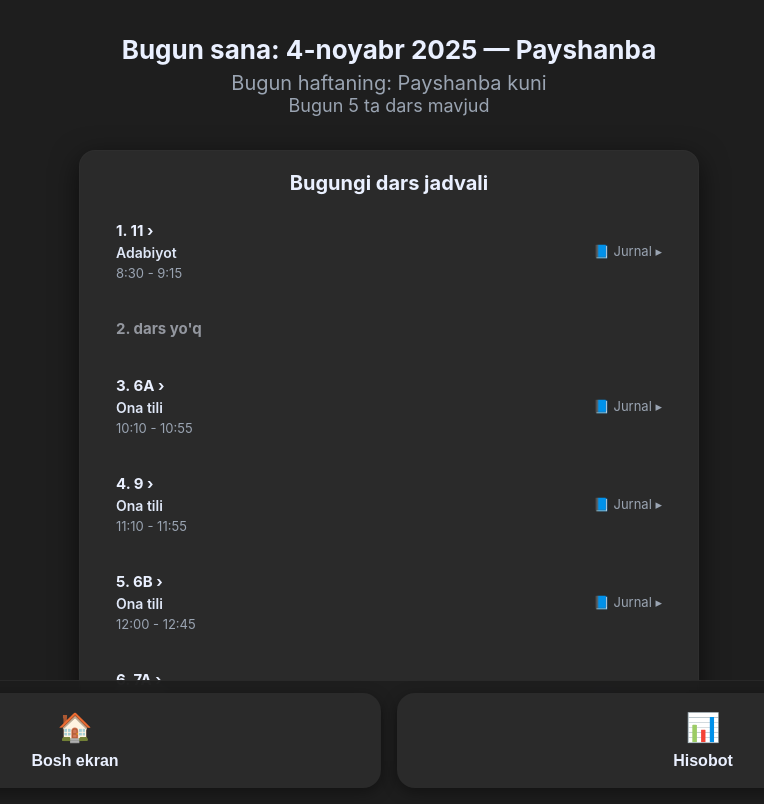
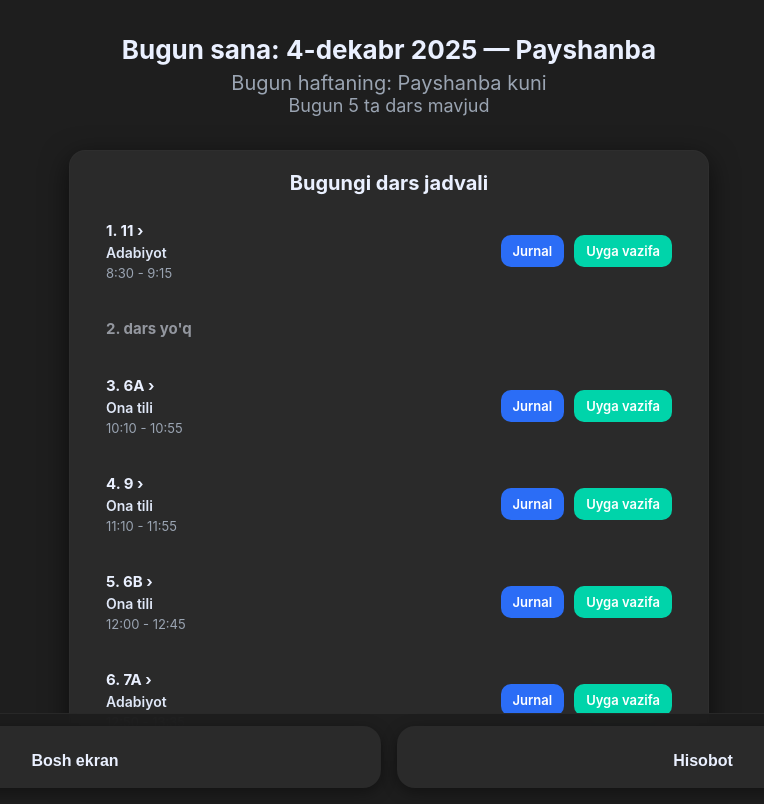
Before and after one commit to shoxan2050/emaktabrepo, a plain HTML site: page index.html in a window 1280 px wide. Shown: the whole page, without its empty margins (251-1015 px from the left). Drawn offline with Linux system fonts and the light colour scheme.

Commit message:
Enhance styles and functionality in index.html
Updated CSS variables and styles for layout adjustments. Modified button styles and added functionality for homework links.

```diff
--- a/index.html
+++ b/index.html
@@ -5,9 +5,9 @@
 <meta name="viewport" content="width=device-width,initial-scale=1">
 <title>Dars jadvali — E-Maktab</title>
 <style>
-  :root{--bg:#1e1e1e;--card:#2a2a2a;--card-hover:#333;--text:#eaf0ff;--muted:#9aa4b2;--accent:#2b6df6;}
+  :root{--bg:#1e1e1e;--card:#2a2a2a;--card-hover:#333;--text:#eaf0ff;--muted:#9aa4b2;--accent:#2b6df6;--green:#00d4aa;--blue:#2b6df6;}
   *{box-sizing:border-box;margin:0;padding:0;}
-  body{font-family:Inter,Arial,sans-serif;background:var(--bg);color:var(--text);padding:28px 20px 140px;display:flex;flex-direction:column;align-items:center;min-height:100vh;}
+  body{font-family:Inter,Arial,sans-serif;background:var(--bg);color:var(--text);padding:28px 20px 160px;display:flex;flex-direction:column;align-items:center;min-height:100vh;}
 
   .fade-line{opacity:0;transform:translateY(8px);text-align:center;animation:fadeInUp .7s forwards;}
   .fade-1{animation-delay:.2s;font-size:26px;font-weight:700;margin:6px 0;}
@@ -15,21 +15,29 @@
   .fade-3{animation-delay:1.6s;font-size:18px;color:var(--muted);}
   @keyframes fadeInUp{to{opacity:1;transform:translateY(0)}}
 
-  .card{width:100%;max-width:620px;background:var(--card);border-radius:16px;padding:20px;margin-top:34px;box-shadow:0 8px 28px rgba(0,0,0,.6);border:1px solid rgba(255,255,255,.02);opacity:0;transform:translateY(12px);animation:cardAppear .7s 2.4s forwards;}
+  .card{width:100%;max-width:640px;background:var(--card);border-radius:16px;padding:20px;margin-top:34px;box-shadow:0 8px 28px rgba(0,0,0,.6);border:1px solid rgba(255,255,255,.02);opacity:0;transform:translateY(12px);animation:cardAppear .7s 2.4s forwards;}
   @keyframes cardAppear{to{opacity:1;transform:translateY(0)}}
 
   .card h2{text-align:center;margin-bottom:12px;font-size:20px;}
-  .row{display:flex;align-items:center;justify-content:space-between;padding:14px 16px;border-radius:14px;margin-bottom:10px;transition:all .2s;cursor:pointer;}
-  .row:hover{background:var(--card-hover);transform:scale(1.02);box-shadow:0 8px 18px rgba(0,0,0,.5);}
-  .row.disabled{opacity:.55;cursor:default;}
-  .row.disabled:hover{transform:none;background:transparent;}
-  .left{gap:4px;display:flex;flex-direction:column;}
+  .row{display:flex;align-items:center;justify-content:space-between;padding:14px 16px;border-radius:14px;margin-bottom:10px;transition:all .25s;}
+  .row.disabled{opacity:.55;pointer-events:none;}
+  .row:hover{background:var(--card-hover);}
+
+  .left{gap:4px;display:flex;flex-direction:column;flex:1;cursor:pointer;}
   .num{font-weight:700;font-size:15px;}
   .sub{font-weight:600;color:#dfe7f7;font-size:14px;}
   .time{color:var(--muted);font-size:13px;}
-  .rightLabel{color:var(--muted);font-size:13px;min-width:120px;text-align:right;}
 
-  /* Faqat 2 ta tugma — kengroq va chiroyli */
+  .buttons{display:flex;gap:10px;align-items:center;}
+  .btn{
+    padding:8px 12px;border-radius:10px;font-size:13px;font-weight:600;
+    transition:all .2s;cursor:pointer;white-space:nowrap;
+  }
+  .btn-journal{background:var(--blue);color:white;}
+  .btn-journal:hover{background:#1a5be0;}
+  .btn-homework{background:var(--green);color:white;}
+  .btn-homework:hover{background:#00b894;}
+
   .bottom-bar{
     position:fixed;bottom:0;left:0;right:0;
     background:rgba(30,30,30,.95);backdrop-filter:blur(12px);
@@ -44,11 +52,6 @@
   }
   .nav-btn:hover{transform:translateY(-4px);background:var(--card-hover);}
   .nav-btn span{font-size:28px;}
-
-  @media(max-width:480px){
-    .nav-btn{font-size:15px;padding:16px 8px;}
-    .nav-btn span{font-size:24px;}
-  }
 </style>
 </head>
 <body>
@@ -62,32 +65,51 @@
   <div id="rowsContainer"></div>
 </div>
 
-<!-- Faqat 2 ta tugma qoldirdim -->
 <div class="bottom-bar">
   <button class="nav-btn" onclick="window.open('https://emaktab.uz/teachers','_blank')">
-    <span>🏠</span> Bosh ekran
+    <span></span> Bosh ekran
   </button>
   <button class="nav-btn" id="hisobotBtn">
-    <span>📊</span> Hisobot
+    <span></span> Hisobot
   </button>
 </div>
 
 <script>
+// Jurnal linklari (statik)
 const journalLinks = {
-  "6A|ONA TILI":"https://emaktab.uz/journal/school/1000005977908/group/2388005413423903573/subject/1871705191453506349?periodId=2392904064143140032&subGroupId=",
-  "6A|ADABIYOT":"https://emaktab.uz/journal/school/1000005977908/group/2388005413423903573/subject/1817016797347913127?periodId=2392904064143140032&subGroupId=",
-  "6A|KELAJAK":"https://emaktab.uz/journal/school/1000005977908/group/2388005413423903573/subject/2395074680484989271?periodId=2392904064143140032&subGroupId=",
-  "6B|ONA TILI":"https://emaktab.uz/journal/school/1000005977908/group/2388004936682533712/subject/1871705191453506349?periodId=2392904064143140032&subGroupId=",
-  "6B|ADABIYOT":"https://emaktab.uz/journal/school/1000005977908/group/2388004936682533712/subject/1817016797347913127?periodId=2392904064143140032&subGroupId=",
-  "7A|ONA TILI":"https://emaktab.uz/journal/school/1000005977908/group/2388004520070705999/subject/1871705191453506349?periodId=2392904064143140032&subGroupId=",
-  "7A|ADABIYOT":"https://emaktab.uz/journal/school/1000005977908/group/2388004520070705999/subject/1817016797347913127?periodId=2392904064143140032&subGroupId=",
-  "9|ONA TILI":"https://emaktab.uz/journal/school/1000005977908/group/2388001994629935936/subject/1871705191453506349?periodId=2392904064143140032&planningPeriodId=2392904064143140032&source=schedule_widget&subGroupId=",
-  "9|ADABIYOT":"https://emaktab.uz/journal/school/1000005977908/group/2388001994629935936/subject/1817016797347913127?periodId=2392904064143140032&planningPeriodId=2392904064143140032&source=schedule_widget&subGroupId=",
-  "11|ONA TILI":"https://emaktab.uz/journal/school/1000005977908/group/2388000766269289205/subject/1871705191453506349?periodId=2392904064143140032&subGroupId=",
-  "11|ADABIYOT":"https://emaktab.uz/journal/school/1000005977908/group/2388000766269289205/subject/1817016797347913127?periodId=2392904064143140032&subGroupId="
+  "6A|ONA TILI": "https://emaktab.uz/journal/school/1000005977908/group/2388005413423903573/subject/1871705191453506349?periodId=2392904064143140032&subGroupId=",
+  "6A|ADABIYOT": "https://emaktab.uz/journal/school/1000005977908/group/2388005413423903573/subject/1817016797347913127?periodId=2392904064143140032&subGroupId=",
+  "6A|KELAJAK": "https://emaktab.uz/journal/school/1000005977908/group/2388005413423903573/subject/2395074680484989271?periodId=2392904064143140032&subGroupId=",
+  "6B|ONA TILI": "https://emaktab.uz/journal/school/1000005977908/group/2388004936682533712/subject/1871705191453506349?periodId=2392904064143140032&subGroupId=",
+  "6B|ADABIYOT": "https://emaktab.uz/journal/school/1000005977908/group/2388004936682533712/subject/1817016797347913127?periodId=2392904064143140032&subGroupId=",
+  "7A|ONA TILI": "https://emaktab.uz/journal/school/1000005977908/group/2388004520070705999/subject/1871705191453506349?periodId=2392904064143140032&subGroupId=",
+  "7A|ADABIYOT": "https://emaktab.uz/journal/school/1000005977908/group/2388004520070705999/subject/1817016797347913127?periodId=2392904064143140032&subGroupId=",
+  "9|ONA TILI": "https://emaktab.uz/journal/school/1000005977908/group/2388001994629935936/subject/1871705191453506349?periodId=2392904064143140032&planningPeriodId=2392904064143140032&source=schedule_widget&subGroupId=",
+  "9|ADABIYOT": "https://emaktab.uz/journal/school/1000005977908/group/2388001994629935936/subject/1817016797347913127?periodId=2392904064143140032&planningPeriodId=2392904064143140032&source=schedule_widget&subGroupId=",
+  "11|ONA TILI": "https://emaktab.uz/journal/school/1000005977908/group/2388000766269289205/subject/1871705191453506349?periodId=2392904064143140032&subGroupId=",
+  "11|ADABIYOT": "https://emaktab.uz/journal/school/1000005977908/group/2388000766269289205/subject/1817016797347913127?periodId=2392904064143140032&subGroupId="
 };
 
-const week = {
+// Uyga vazifa dinamik linklar uchun ma'lumotlar
+const homeworkData = {
+  "6A": { "ONA TILI": "1871705191453506349", "ADABIYOT": "1817016797347913127", groupId: "2388005413423903573" },
+  "6B": { "ONA TILI": "1871705191453506349", "ADABIYOT": "1817016797347913127", groupId: "2388004936682533712" },
+  "7A": { "ONA TILI": "1871705191453506349", "ADABIYOT": "1817016797347913127", groupId: "2388004520070705999" },
+  "9":  { "ONA TILI": "1871705191453506349", "ADABIYOT": "1817016797347913127", groupId: "2388001994629935936" },
+  "11": { "ONA TILI": "1871705191453506349", "ADABIYOT": "1817016797347913127", groupId: "2388000766269289205" }
+};
+
+function getTodayHomeworkUrl(cls, subjKey) {
+  if (!homeworkData[cls] || !homeworkData[cls][subjKey]) return null;
+  const data = homeworkData[cls][subjKey];
+  const today = new Date();
+  const d = String(today.getDate()).padStart(2, '0');
+  const m = String(today.getMonth() + 1).padStart(2, '0');
+  const y = today.getFullYear();
+  return `https://schools.emaktab.uz/v2/homework?school=1000005977908&tab=&studyYear=2025&group=${homeworkData[cls].groupId}&subject=${data}&teacher=1000010096961&datefrom=${d}%2F${m}%2F${y}&dateto=${d}%2F${m}%2F${y}&choose=Topish`;
+}
+
+const week = { /* oldingi jadvalingiz to'liq shu yerda qoladi */
   "Dushanba":[
     {num:1,cls:"6A",sub:"Kelajak soati",subjKey:"KELAJAK",time:"8:30 - 9:15"},
     {num:2,cls:"9",sub:"Ona tili",subjKey:"ONA TILI",time:"9:20 - 10:05"},
@@ -100,45 +122,70 @@ const week = {
   "Chorshanba":[{num:1,cls:"9",sub:"Ona tili",subjKey:"ONA TILI",time:"8:30 - 9:15"},{num:2,cls:"6B",sub:"Ona tili",subjKey:"ONA TILI",time:"9:20 - 10:05"},{num:3,cls:"11",sub:"Ona tili",subjKey:"ONA TILI",time:"10:10 - 10:55"},{num:4,cls:"7A",sub:"Ona tili",subjKey:"ONA TILI",time:"11:10 - 11:55"},{num:5,cls:"6A",sub:"Ona tili",subjKey:"ONA TILI",time:"12:00 - 12:45"},{num:6,empty:true}],
   "Payshanba":[{num:1,cls:"11",sub:"Adabiyot",subjKey:"ADABIYOT",time:"8:30 - 9:15"},{num:2,empty:true},{num:3,cls:"6A",sub:"Ona tili",subjKey:"ONA TILI",time:"10:10 - 10:55"},{num:4,cls:"9",sub:"Ona tili",subjKey:"ONA TILI",time:"11:10 - 11:55"},{num:5,cls:"6B",sub:"Ona tili",subjKey:"ONA TILI",time:"12:00 - 12:45"},{num:6,cls:"7A",sub:"Adabiyot",subjKey:"ADABIYOT",time:"12:50 - 13:35"}],
   "Juma":[{num:1,cls:"6A",sub:"Ona tili",subjKey:"ONA TILI",time:"8:30 - 9:15"},{num:2,cls:"7A",sub:"Ona tili",subjKey:"ONA TILI",time:"9:20 - 10:05"},{num:3,cls:"6B",sub:"Ona tili",subjKey:"ONA TILI",time:"10:10 - 10:55"},{num:4,cls:"9",sub:"Ona tili",subjKey:"ONA TILI",time:"11:10 - 11:55"},{num:5,cls:"11",sub:"Adabiyot",subjKey:"ADABIYOT",time:"12:00 - 12:45"},{num:6,empty:true}],
-  "Shanba":[{num:1,cls:"11",sub:"Adabiyot",subjKey:"ADABIYOT",time:"8:30 - 9:15"},{num:2,cls:"6A",sub:"Ona tili",subjKey:"ONA TILI",time:"9:20 - 10:05"},{num:3,cls:"6A",sub:"Adabiyot",subjKey:"ADABIYOT",time:"10:10 - 10:55"},{num:4,cls:"9",sub:"Adabiyot",subjKey:"ADABIYOT",time:"11:10 - 11:55"},{num:5,cls:"7A",sub:"Adabiyot",subjKey:"ADABIYOT",time:"12:00 - 12:45"},{num:6,empty:true}]
+  "Shanba":[{num:1,cls:"11",sub:"Adabiyot",subjKey:"ADABIYOT",time:"8:30 - 9:15"},{num:2,cls:"6A",sub:"Ona tili",subjKey:"ONA TILI",time:"9:20 - 10:05"},{num:3,cls:"6A",sub:"Adabiyot",subjKey:"ADABIYOT",time:"10:10 - 10:55"},{num:4,cls:"9",sub:"Adabiyot",subjKey:"ADABIYOT",time:"11:10 - 11:55"},{num:5,cls:"7A",sub:"Adabiyot",subjKey:"ADABIYOT",time:"12:00 - 12:45"},{num:6,empty:true}],
+  "Yakshanba":[{num:1,empty:true},{num:2,empty:true},{num:3,empty:true},{num:4,empty:true},{num:5,empty:true},{num:6,empty:true}]
 };
 
-function renderToday(){
+const monthNames = ["yanvar","fevral","mart","aprel","may","iyun","iyul","avgust","sentabr","oktabr","noyabr","dekabr"];
+
+function renderToday() {
   const now = new Date();
   const dd = now.getDate();
+  const mm = now.getMonth();
   const yyyy = now.getFullYear();
   const jsDay = now.getDay();
-  const days = {1:"Dushanba",2:"Seshanba",3:"Chorshanba",4:"Payshanba",5:"Juma",6:"Shanba",0:"Yakshanba"};
+  const days = {0:"Yakshanba",1:"Dushanba",2:"Seshanba",3:"Chorshanba",4:"Payshanba",5:"Juma",6:"Shanba"};
   const todayKey = days[jsDay];
 
-  document.getElementById('line1').textContent = `Bugun sana: ${dd}-noyabr ${yyyy} — ${todayKey}`;
+  document.getElementById('line1').textContent = `Bugun sana: ${dd}-${monthNames[mm]} ${yyyy} — ${todayKey}`;
   document.getElementById('line2').textContent = `Bugun haftaning: ${todayKey} kuni`;
 
   const lessons = week[todayKey] || [];
   const count = lessons.filter(l => !l.empty).length;
   document.getElementById('line3').textContent = `Bugun ${count} ta dars mavjud`;
 
-  const c = document.getElementById('rowsContainer');
-  c.innerHTML = '';
-  if(count===0){
-    c.innerHTML = '<div style="text-align:center;padding:50px;color:var(--muted);font-size:19px">Bugun dars yo\'q 😴</div>';
+  const container = document.getElementById('rowsContainer');
+  container.innerHTML = '';
+
+  if (count === 0) {
+    container.innerHTML = '<div style="text-align:center;padding:60px;color:var(--muted);font-size:19px">Bugun dars yo\'q relax</div>';
     return;
   }
 
   lessons.forEach(ls => {
-    if(ls.empty){
-      c.innerHTML += `<div class="row disabled"><div class="left"><div class="num">${ls.num}. dars yo'q</div></div></div>`;
-    } else {
-      const key = `${ls.cls}|${ls.subjKey}`;
-      const link = journalLinks[key] || null;
-      const div = document.createElement('div');
-      div.className = 'row';
-      div.innerHTML = `<div class="left"><div class="num">${ls.num}. ${ls.cls} ›</div><div class="sub">${ls.sub}</div><div class="time">${ls.time}</div></div><div class="rightLabel">${link?'📘 Jurnal ▸':''}</div>`;
-      if(link) div.onclick = () => window.open(link,'_blank');
-      c.appendChild(div);
+    if (ls.empty) {
+      container.innerHTML += `<div class="row disabled"><div class="left"><div class="num">${ls.num}. dars yo'q</div></div></div>`;
+      return;
     }
+
+    const journalKey = `${ls.cls}|${ls.subjKey}`;
+    const journalUrl = journalLinks[journalKey] || null;
+    const homeworkUrl = getTodayHomeworkUrl(ls.cls, ls.subjKey);
+
+    const row = document.createElement('div');
+    row.className = 'row';
+
+    row.innerHTML = `
+      <div class="left" ${journalUrl ? `onclick="window.open('${journalUrl}','_blank')"` : ''} style="${journalUrl?'cursor:pointer':''}">
+        <div class="num">${ls.num}. ${ls.cls} ›</div>
+        <div class="sub">${ls.sub}</div>
+        <div class="time">${ls.time}</div>
+      </div>
+      <div class="buttons">
+        ${journalUrl ? `<div class="btn btn-journal">Jurnal</div>` : ''}
+        ${homeworkUrl ? `<div class="btn btn-homework" onclick="window.open('${homeworkUrl}','_blank')">Uyga vazifa</div>` : ''}
+      </div>
+    `;
+
+    // Uyga vazifa tugmasi bosilganda sahifa almashmasin
+    row.querySelectorAll('.btn-homework').forEach(btn => {
+      btn.addEventListener('click', e => e.stopPropagation());
+    });
+
+    container.appendChild(row);
   });
 }
+
 renderToday();
 
 // Hisobot tugmasi
```
